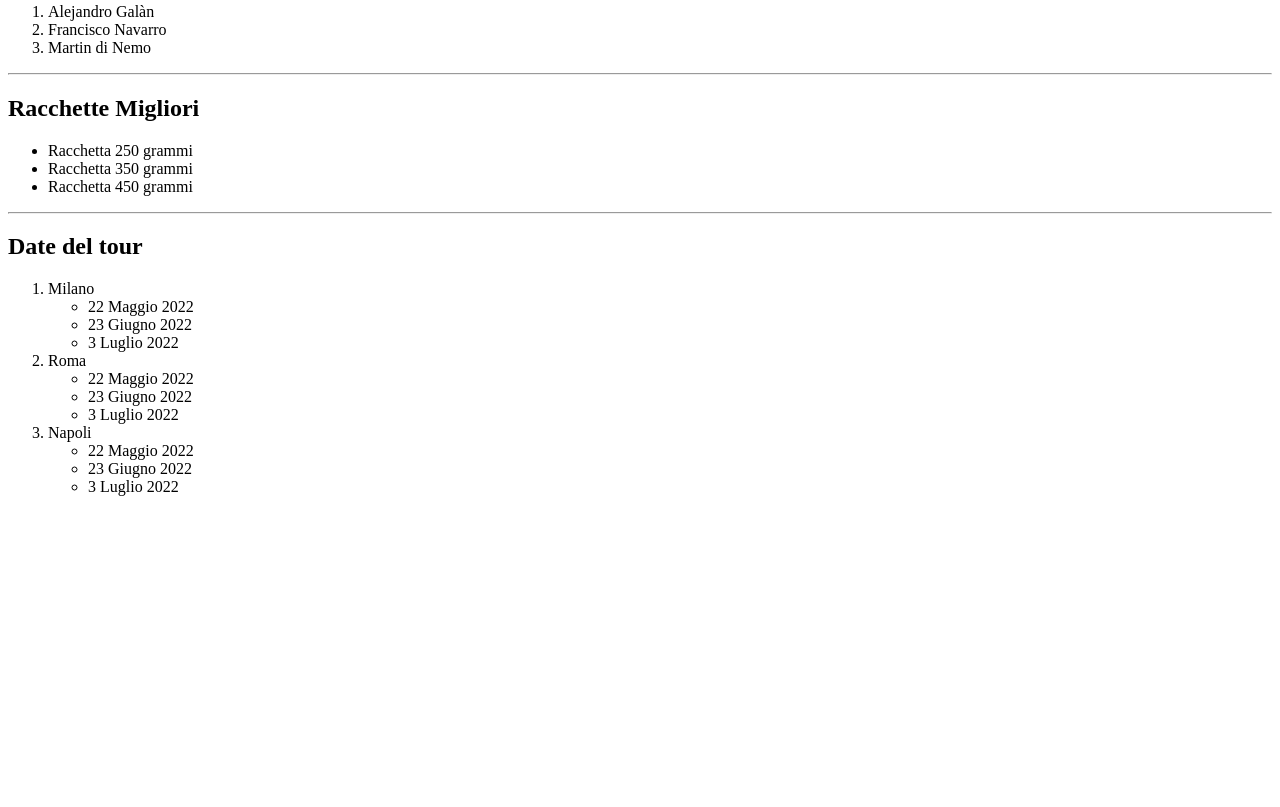
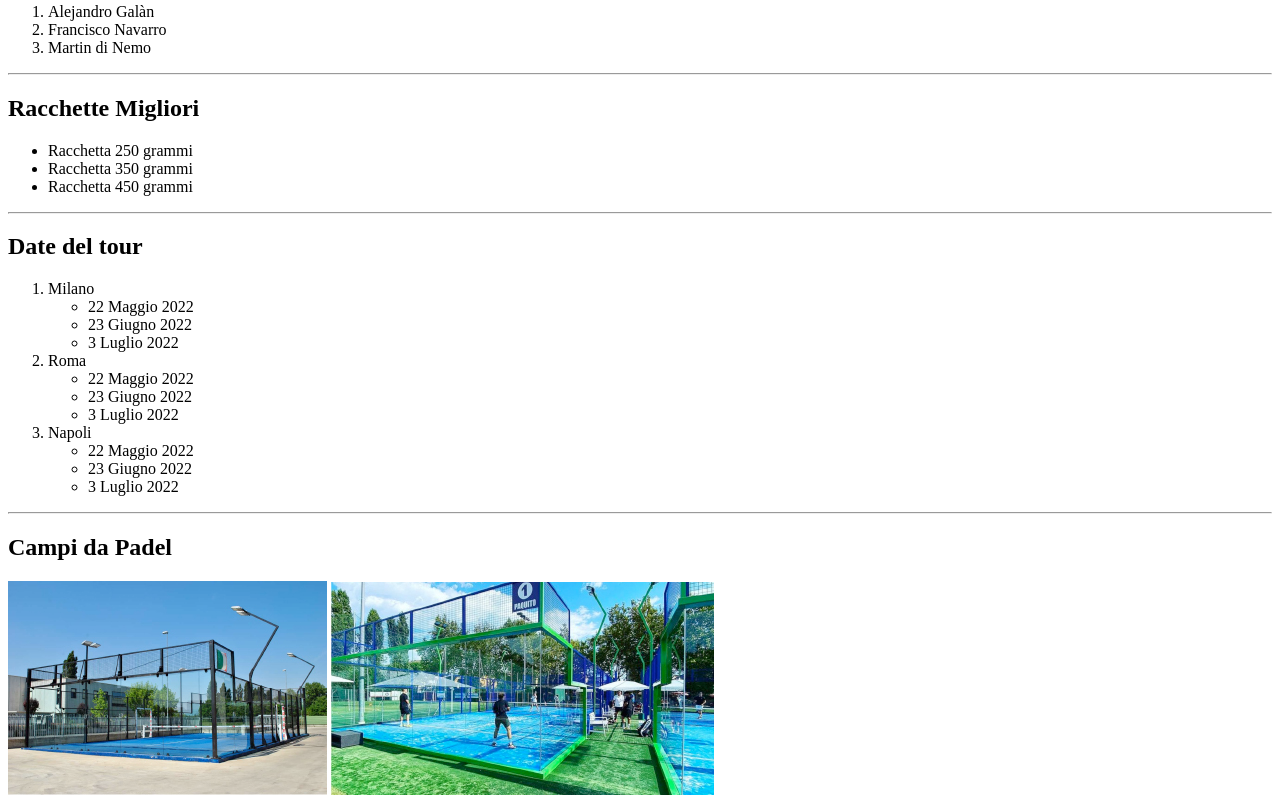
Before and after one commit to Diakoretina/html-padel, a plain HTML site: page index.html in a window 1280 px wide. Shown: the part 379-1186 px from the top of the page. Before the commit the page ends 891 px from the top, so only its background shows below. Drawn offline with Linux system fonts and the light colour scheme.

Commit message:
Add campi

```diff
--- a/index.html
+++ b/index.html
@@ -59,5 +59,12 @@
             </ul>
         </ol>
     </div>
+    <hr>
+    <!-- Campi -->
+    <div>
+        <h2>Campi da Padel</h2>
+        <img src="./img/campo-1.jpg" alt="None">
+        <img src="./img/campo-2.jpg" alt="None">
+    </div>
 </body>
 </html>
```
